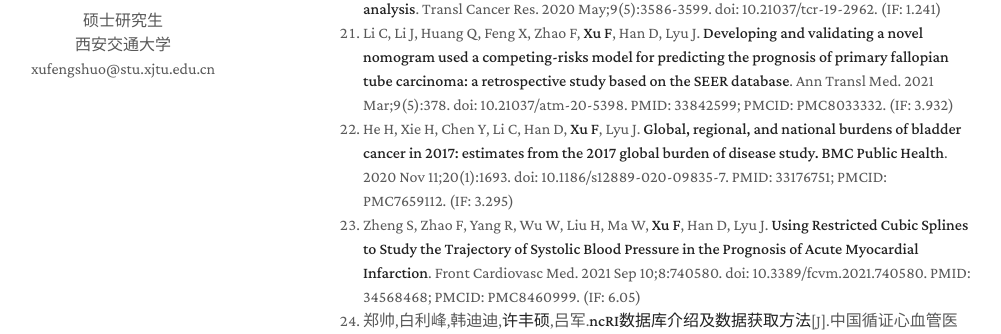
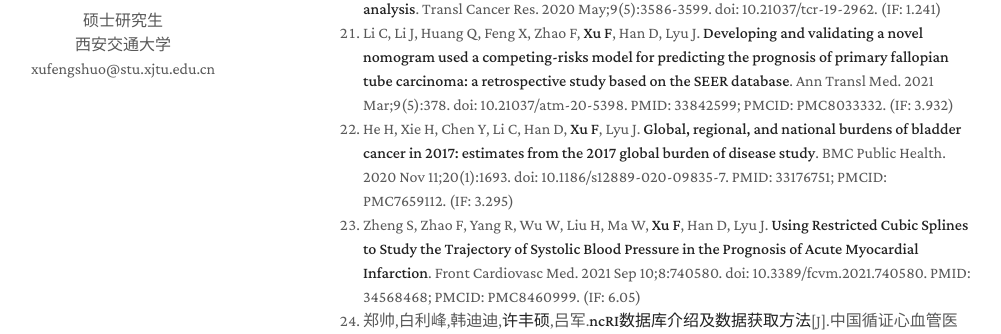
Before and after one commit to XuFengShuo619/CV, a Jekyll site: the page built from index.md, in a window 1280 px wide and 900 px high, scrolled down 2604 px. Shown: the part 237-571 px from the top of the window, without its empty margins (147-1148 px from the left). Built offline with Jekyll 4.4.1, drawn with Linux system fonts in a browser that asks for light colours; nearby versions of some CDN libraries; a style sheet for code colours, icons or effects is not loaded; our own code applies the rules of GitHub Pages for plain Markdown files.

```diff
--- a/index.md
+++ b/index.md
@@ -52,7 +52,7 @@ layout: homepage
 19. Yang R, Ma W, Wang ZC, Huang T, **Xu FS**, Li C, Dai Z, Lyu J. **Body mass index linked to short-term and long-term all-cause mortality in patients with acute myocardial infarction**. Postgrad Med J. 2021 Apr 20:postgradmedj-2020-139677. doi: 10.1136/postgradmedj-2020-139677. Epub ahead of print. PMID: 33879551. (IF: 2.401)
 20. Li C, Ren Z, Han D, Wang H, **Xu F**, Zheng S, Lyu J. **A prognostic nomogram for pancreatic ductal adenocarcinoma patients’ all-cause survival in a Surveillance, Epidemiology, and End Results analysis**. Transl Cancer Res. 2020 May;9(5):3586-3599. doi: 10.21037/tcr-19-2962. (IF: 1.241)
 21. Li C, Li J, Huang Q, Feng X, Zhao F, **Xu F**, Han D, Lyu J. **Developing and validating a novel nomogram used a competing-risks model for predicting the prognosis of primary fallopian tube carcinoma: a retrospective study based on the SEER database**. Ann Transl Med. 2021 Mar;9(5):378. doi: 10.21037/atm-20-5398. PMID: 33842599; PMCID: PMC8033332. (IF: 3.932)
-22. He H, Xie H, Chen Y, Li C, Han D, **Xu F**, Lyu J. **Global, regional, and national burdens of bladder cancer in 2017: estimates from the 2017 global burden of disease study. BMC Public Health**. 2020 Nov 11;20(1):1693. doi: 10.1186/s12889-020-09835-7. PMID: 33176751; PMCID: PMC7659112. (IF: 3.295)
+22. He H, Xie H, Chen Y, Li C, Han D, **Xu F**, Lyu J. **Global, regional, and national burdens of bladder cancer in 2017: estimates from the 2017 global burden of disease study**. BMC Public Health. 2020 Nov 11;20(1):1693. doi: 10.1186/s12889-020-09835-7. PMID: 33176751; PMCID: PMC7659112. (IF: 3.295)
 23. Zheng S, Zhao F, Yang R, Wu W, Liu H, Ma W, **Xu F**, Han D, Lyu J. **Using Restricted Cubic Splines to Study the Trajectory of Systolic Blood Pressure in the Prognosis of Acute Myocardial Infarction**. Front Cardiovasc Med. 2021 Sep 10;8:740580. doi: 10.3389/fcvm.2021.740580. PMID: 34568468; PMCID: PMC8460999. (IF: 6.05)
 24. 郑帅,白利峰,韩迪迪,**许丰硕**,吕军.**ncRI数据库介绍及数据获取方法**[J].中国循证心血管医学杂志,2021,13(07):773-776.
 25. 郑帅,田国祥,韩迪迪,李承倬,**许丰硕**,吕军.**cBioPortal数据库介绍及数据提取流程**[J].中国循证心血管医学杂志,2020,12(09):1028-1031.
```
